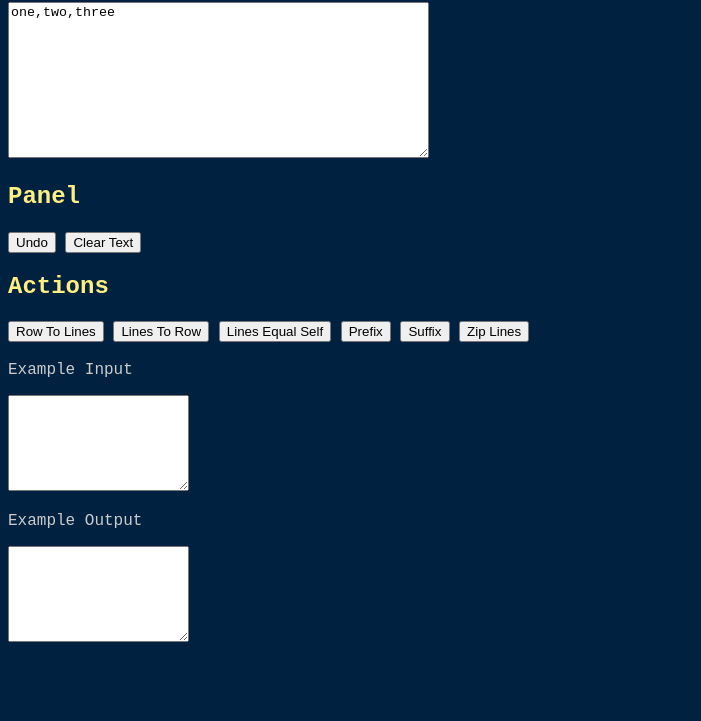
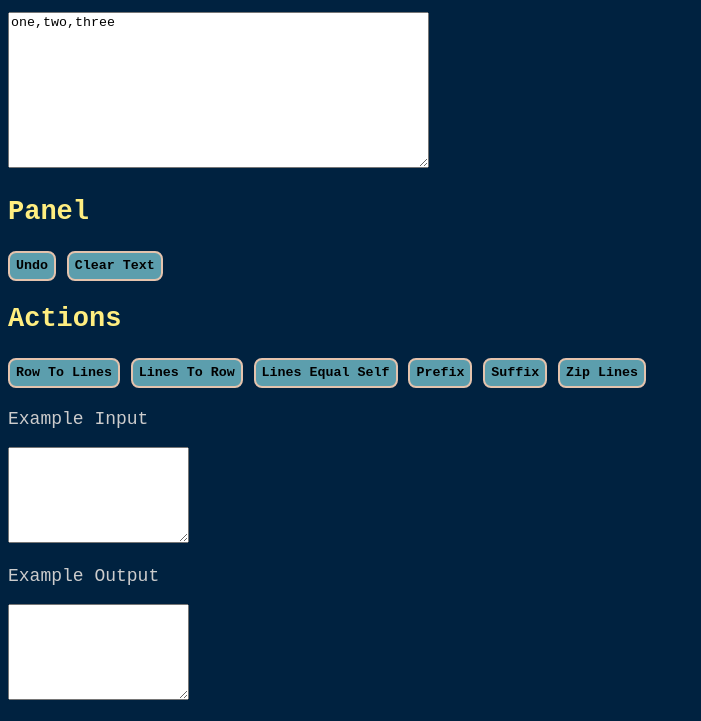
Before and after one commit to HaeckelK/code-text-tools, a plain HTML site: page index.html in a window 1280 px wide. Shown: the part 79-800 px from the top of the page, without its empty margins (0-701 px from the left). Drawn offline with Linux system fonts and the light colour scheme.

Commit message:
style: buttons

```diff
--- a/styles.css
+++ b/styles.css
@@ -2,8 +2,19 @@ body {
     background-color:#002240;
     color: #ccc;
     font-family: fira code,monospace;
+    font-size: 18px;
 }
 h1, h2, h3 {
     line-height: 1.2;
     color: #ffee80;
 }
+button {
+    font-family: inherit;
+    font-weight: bold;
+    line-height: 1.8;
+    background-color: #5C9EAD;
+    border-radius: 8px;
+    border-color: #E4C3AD;
+    border-width: 2px;
+    border-style: solid;
+}
```
